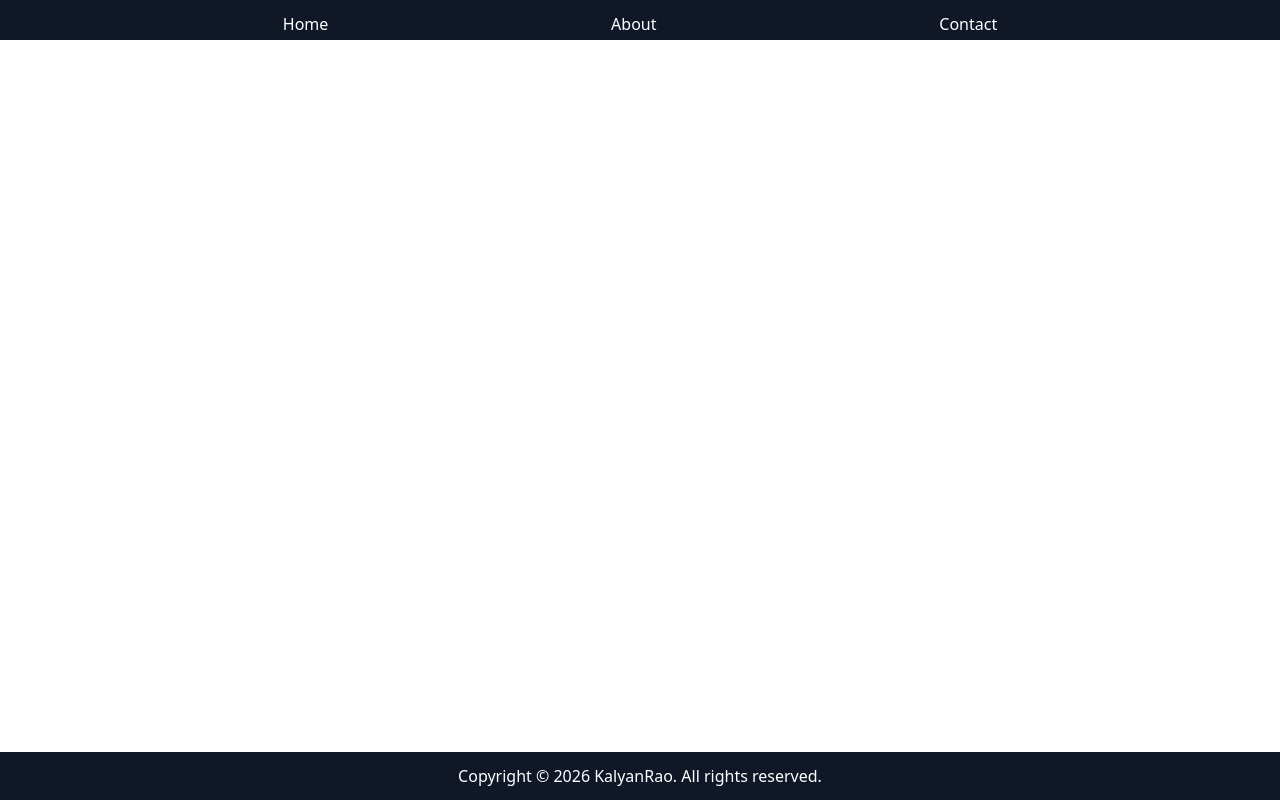
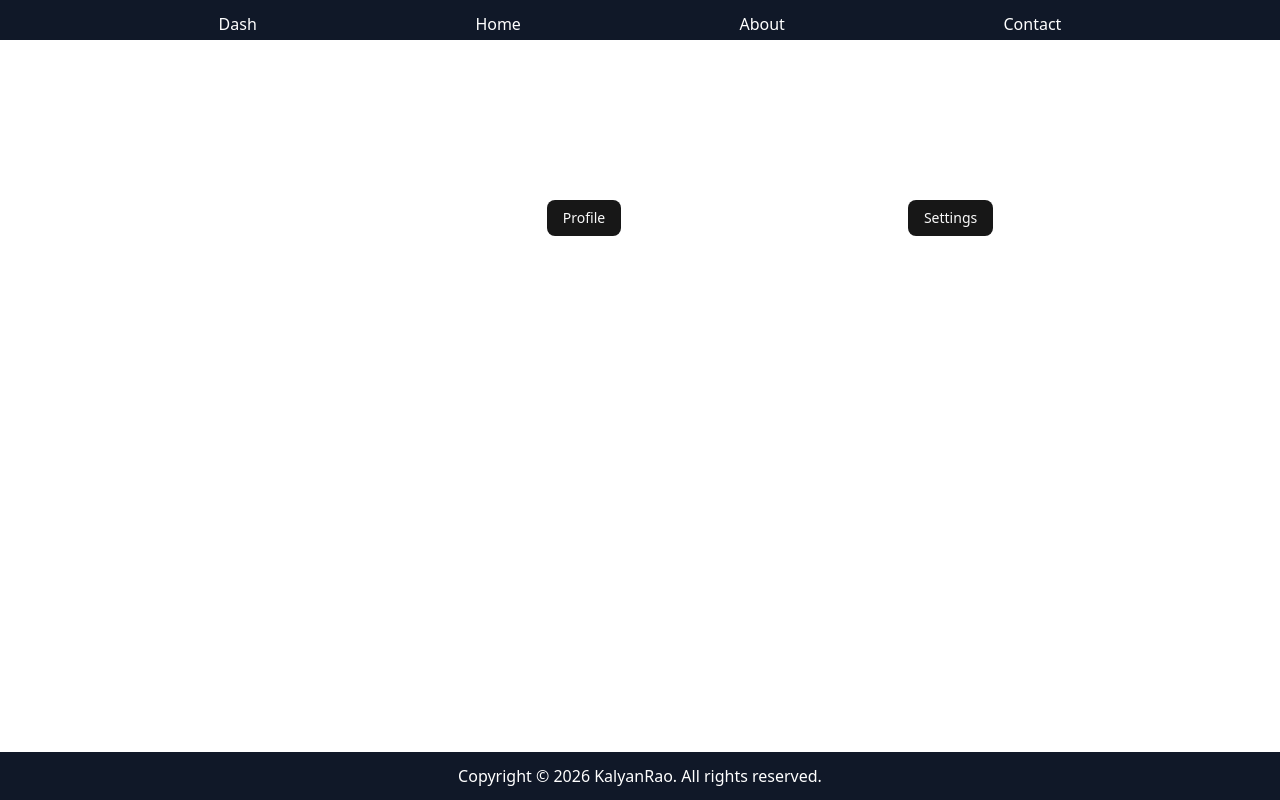
Before and after one commit to kalyan1438/ReactJs, a React (Vite) app: page /dash in a window 1280 px wide. Built offline with nearby package versions, Linux system fonts and the light colour scheme.

Commit message:
Nested routing

```diff
--- a/src/App.tsx
+++ b/src/App.tsx
@@ -1,9 +1,12 @@
-import { Route,Routes } from "react-router-dom"
+import { Route,Router,Routes } from "react-router-dom"
 import Navbar from "./components/Navbar"
 import Footer from "./components/Footer"
 import Home from "./pages/Home"
 import About from "./pages/About"
 import Contact from "./pages/Contact"
+import DashBoard from "./pages/DashBoard"
+import Profile from "./pages/Profile"
+import Settings  from "./pages/Settings"
 export default function App(){
       return <>
       <header>
@@ -14,6 +17,10 @@ export default function App(){
             <Route path="/" element={<Home/>}/>
             <Route path="/about" element={<About/>}/>
             <Route path="/contact" element={<Contact/>}/>
+            <Route path="/dash" element={<DashBoard/>}>
+                  <Route  path="profile" element={<Profile/>}/>
+                  <Route  path="Settings" element={<Settings/>}/>
+            </Route>
       </Routes>
       </main>
       <Footer />
--- a/src/components/Navbar.tsx
+++ b/src/components/Navbar.tsx
@@ -2,9 +2,11 @@ import { Link } from "react-router-dom";
 export default function Navbar(){
     return <>
         <nav  className="fixed top-0 w-full flex justify-evenly bg-gray-900 text-white text-center py-3 " style={{height:"40px"}}>
+        <Link to="/dash">Dash</Link>
         <Link to="/">Home</Link>
         <Link to="/about">About</Link>
         <Link to="/contact">Contact</Link>
+
       </nav>
     </>
 }
--- /dev/null
+++ b/src/pages/DashBoard.tsx
@@ -0,0 +1,12 @@
+import { useNavigate, Outlet } from "react-router-dom"
+import { Button } from "@/components/ui/button";
+export default function DashBoard(){
+    const navigate = useNavigate();
+    return <>
+        <div className="flex justify-evenly">
+        <Button  onClick={()=>{navigate("profile")}}>Profile</Button>
+        <Button  onClick={()=>{navigate("settings")}}>Settings</Button>
+        </div>
+        <Outlet/>
+    </>
+}
--- /dev/null
+++ b/src/pages/Profile.tsx
@@ -0,0 +1,7 @@
+const Profile = () => {
+  return (
+    <div>Profile</div>
+  )
+}
+
+export default Profile
--- /dev/null
+++ b/src/pages/Settings.tsx
@@ -0,0 +1,7 @@
+const Settings = () => {
+  return (
+    <div>Settings</div>
+  )
+}
+
+export default Settings
```
